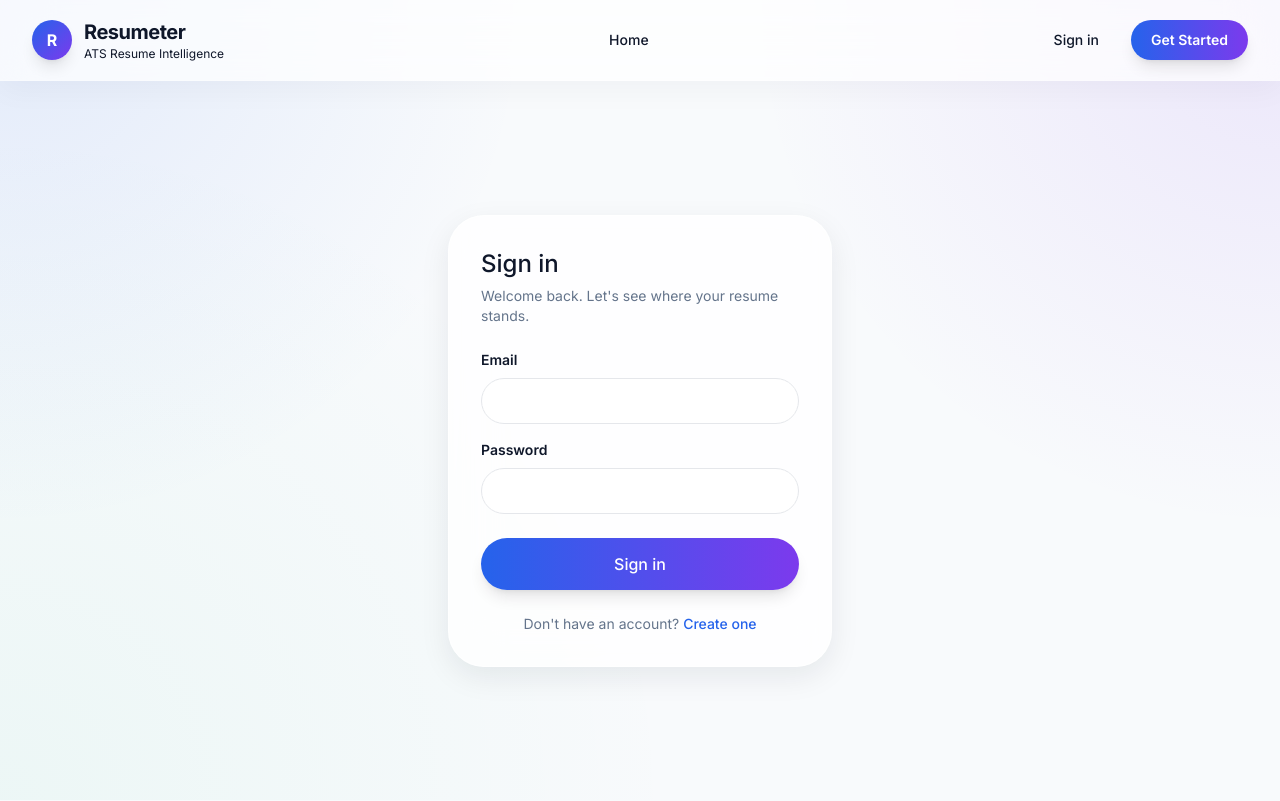
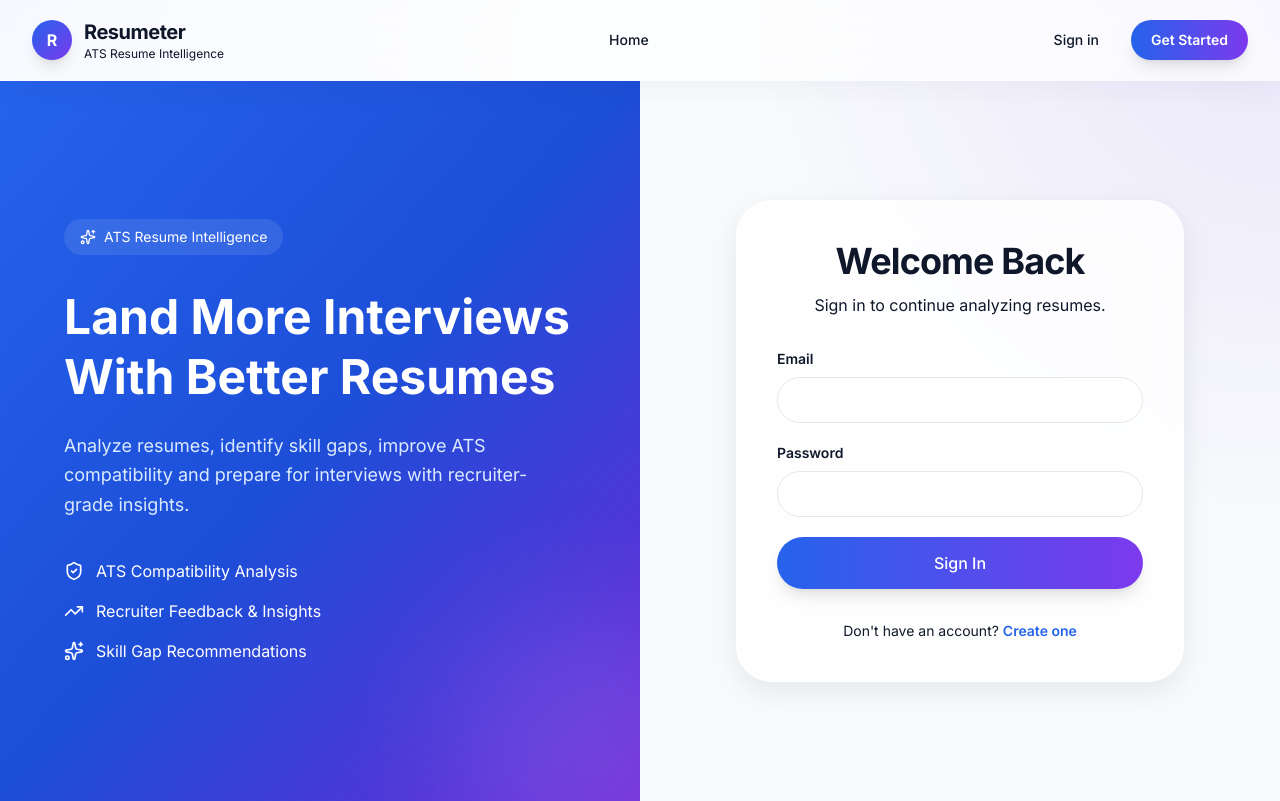
Before and after one commit to clickBait-404/AI-Resume-Analyzer, a React (Vite) app in the folder frontend/: page /login in a window 1280 px wide. Built offline with nearby package versions, Linux system fonts and the light colour scheme.

Commit message:
feat: redesign authentication experience with premium SaaS UI

```diff
--- a/frontend/src/pages/LoginPage.tsx
+++ b/frontend/src/pages/LoginPage.tsx
@@ -1,5 +1,7 @@
 import { useState, type FormEvent } from "react";
 import { Link, useNavigate } from "react-router-dom";
+import { Sparkles, ShieldCheck, TrendingUp } from "lucide-react";
+
 import { Navbar } from "../components/Navbar";
 import { Button } from "../components/Button";
 import { TextField } from "../components/TextField";
@@ -18,8 +20,10 @@ export function LoginPage() {
 
   const handleSubmit = async (e: FormEvent) => {
     e.preventDefault();
+
     setError(null);
     setIsSubmitting(true);
+
     try {
       await login(email, password);
       navigate("/dashboard");
@@ -33,12 +37,92 @@ export function LoginPage() {
   return (
     <div className="min-h-screen flex flex-col">
       <Navbar />
-      <div className="flex-1 flex items-center justify-center px-6 py-16">
-        <Card className="w-full max-w-sm p-8">
-          <h1 className="font-display text-2xl font-medium text-ink">Sign in</h1>
-          <p className="mt-1.5 text-sm text-slate">Welcome back. Let's see where your resume stands.</p>
 
-          <form onSubmit={handleSubmit} className="mt-6 flex flex-col gap-4" noValidate>
+      <div className="flex-1">
+        <div className="grid lg:grid-cols-2 min-h-[calc(100vh-80px)]">
+          {/* Left Branding Section */}
+          <div
+            className="
+              hidden
+              lg:flex
+              flex-col
+              justify-center
+              px-16
+              relative
+              overflow-hidden
+              bg-gradient-to-br
+              from-blue-600
+              via-blue-700
+              to-violet-700
+              text-white
+            "
+          >
+            <div className="relative z-10 max-w-lg">
+              <div className="inline-flex items-center gap-2 rounded-full bg-white/10 px-4 py-2 text-sm backdrop-blur">
+                <Sparkles size={16} />
+                ATS Resume Intelligence
+              </div>
+
+              <h1 className="mt-8 text-5xl font-bold leading-tight">
+                Land More Interviews With Better Resumes
+              </h1>
+
+              <p className="mt-6 text-lg text-blue-100 leading-relaxed">
+                Analyze resumes, identify skill gaps,
+                improve ATS compatibility and prepare
+                for interviews with recruiter-grade insights.
+              </p>
+
+              <div className="mt-10 space-y-4">
+                <div className="flex items-center gap-3">
+                  <ShieldCheck size={20} />
+                  <span>ATS Compatibility Analysis</span>
+                </div>
+
+                <div className="flex items-center gap-3">
+                  <TrendingUp size={20} />
+                  <span>Recruiter Feedback & Insights</span>
+                </div>
+
+                <div className="flex items-center gap-3">
+                  <Sparkles size={20} />
+                  <span>Skill Gap Recommendations</span>
+                </div>
+              </div>
+            </div>
+
+            <div
+              className="
+                absolute
+                -bottom-24
+                -right-24
+                h-72
+                w-72
+                rounded-full
+                bg-white/10
+                blur-3xl
+              "
+            />
+          </div>
+
+          {/* Right Form Section */}
+          <div className="flex items-center justify-center px-6 py-12">
+            <Card className="w-full max-w-md p-10">
+              <div className="text-center mb-8">
+                <h1 className="text-4xl font-bold tracking-tight text-slate-900">
+                  Welcome Back
+                </h1>
+
+                <p className="mt-3 text-slate-500">
+                  Sign in to continue analyzing resumes.
+                </p>
+              </div>
+
+              <form
+                onSubmit={handleSubmit}
+                className="flex flex-col gap-5"
+                noValidate
+              >
                 <TextField
                   label="Email"
                   type="email"
@@ -47,6 +131,7 @@ export function LoginPage() {
                   value={email}
                   onChange={(e) => setEmail(e.target.value)}
                 />
+
                 <TextField
                   label="Password"
                   type="password"
@@ -57,24 +142,53 @@ export function LoginPage() {
                 />
 
                 {error && (
-              <div role="alert" className="text-sm text-gap bg-gap-dim border border-gap/20 rounded px-3 py-2">
+                  <div
+                    role="alert"
+                    className="
+                      rounded-2xl
+                      border
+                      border-red-200
+                      bg-red-50
+                      text-red-700
+                      px-4
+                      py-3
+                      text-sm
+                    "
+                  >
                     {error}
                   </div>
                 )}
 
-            <Button type="submit" variant="primary" size="lg" disabled={isSubmitting} className="mt-2">
-              {isSubmitting ? "Signing in…" : "Sign in"}
+                <Button
+                  type="submit"
+                  variant="primary"
+                  size="lg"
+                  disabled={isSubmitting}
+                  className="w-full"
+                >
+                  {isSubmitting
+                    ? "Signing In..."
+                    : "Sign In"}
                 </Button>
               </form>
 
-          <p className="mt-6 text-sm text-slate text-center">
+              <p className="mt-8 text-center text-sm text-slate-500">
                 Don't have an account?{" "}
-            <Link to="/register" className="text-accent font-medium hover:underline">
+                <Link
+                  to="/register"
+                  className="
+                    font-semibold
+                    text-blue-600
+                    hover:text-blue-700
+                  "
+                >
                   Create one
                 </Link>
               </p>
             </Card>
           </div>
         </div>
+      </div>
+    </div>
   );
 }
--- a/frontend/src/pages/RegisterPage.tsx
+++ b/frontend/src/pages/RegisterPage.tsx
@@ -1,5 +1,12 @@
 import { useState, type FormEvent } from "react";
 import { Link, useNavigate } from "react-router-dom";
+import {
+  Sparkles,
+  CheckCircle,
+  ShieldCheck,
+  Rocket,
+} from "lucide-react";
+
 import { Navbar } from "../components/Navbar";
 import { Button } from "../components/Button";
 import { TextField } from "../components/TextField";
@@ -7,7 +14,6 @@ import { Card } from "../components/Card";
 import { useAuth } from "../context/AuthContext";
 import { extractErrorMessage } from "../lib/api";
 
-// Mirrors backend/schemas/auth.py UserRegister: password min_length=8.
 const MIN_PASSWORD_LENGTH = 8;
 
 export function RegisterPage() {
@@ -17,23 +23,34 @@ export function RegisterPage() {
   const [fullName, setFullName] = useState("");
   const [email, setEmail] = useState("");
   const [password, setPassword] = useState("");
+
   const [fieldError, setFieldError] = useState<string | null>(null);
   const [error, setError] = useState<string | null>(null);
+
   const [isSubmitting, setIsSubmitting] = useState(false);
 
   const handleSubmit = async (e: FormEvent) => {
     e.preventDefault();
+
     setError(null);
     setFieldError(null);
 
     if (password.length < MIN_PASSWORD_LENGTH) {
-      setFieldError(`Password must be at least ${MIN_PASSWORD_LENGTH} characters.`);
+      setFieldError(
+        `Password must be at least ${MIN_PASSWORD_LENGTH} characters.`
+      );
       return;
     }
 
     setIsSubmitting(true);
+
     try {
-      await register(email, password, fullName || undefined);
+      await register(
+        email,
+        password,
+        fullName || undefined
+      );
+
       navigate("/dashboard");
     } catch (err) {
       setError(extractErrorMessage(err));
@@ -45,27 +62,113 @@ export function RegisterPage() {
   return (
     <div className="min-h-screen flex flex-col">
       <Navbar />
-      <div className="flex-1 flex items-center justify-center px-6 py-16">
-        <Card className="w-full max-w-sm p-8">
-          <h1 className="font-display text-2xl font-medium text-ink">Create your account</h1>
-          <p className="mt-1.5 text-sm text-slate">Free to start. No credit card.</p>
 
-          <form onSubmit={handleSubmit} className="mt-6 flex flex-col gap-4" noValidate>
+      <div className="flex-1">
+        <div className="grid lg:grid-cols-2 min-h-[calc(100vh-80px)]">
+          {/* Left Branding Panel */}
+          <div
+            className="
+              hidden
+              lg:flex
+              flex-col
+              justify-center
+              px-16
+              relative
+              overflow-hidden
+              bg-gradient-to-br
+              from-blue-600
+              via-blue-700
+              to-violet-700
+              text-white
+            "
+          >
+            <div className="relative z-10 max-w-lg">
+              <div className="inline-flex items-center gap-2 rounded-full bg-white/10 px-4 py-2 text-sm backdrop-blur">
+                <Sparkles size={16} />
+                ATS Resume Intelligence
+              </div>
+
+              <h1 className="mt-8 text-5xl font-bold leading-tight">
+                Start Optimizing Your Resume Today
+              </h1>
+
+              <p className="mt-6 text-lg text-blue-100 leading-relaxed">
+                Create your account and unlock ATS analysis,
+                recruiter insights, interview preparation,
+                and personalized career recommendations.
+              </p>
+
+              <div className="mt-10 space-y-4">
+                <div className="flex items-center gap-3">
+                  <CheckCircle size={20} />
+                  <span>ATS Score Breakdown</span>
+                </div>
+
+                <div className="flex items-center gap-3">
+                  <ShieldCheck size={20} />
+                  <span>Recruiter Simulation</span>
+                </div>
+
+                <div className="flex items-center gap-3">
+                  <Rocket size={20} />
+                  <span>Career Growth Roadmaps</span>
+                </div>
+              </div>
+            </div>
+
+            <div
+              className="
+                absolute
+                -bottom-24
+                -right-24
+                h-72
+                w-72
+                rounded-full
+                bg-white/10
+                blur-3xl
+              "
+            />
+          </div>
+
+          {/* Right Form Section */}
+          <div className="flex items-center justify-center px-6 py-12">
+            <Card className="w-full max-w-md p-10">
+              <div className="text-center mb-8">
+                <h1 className="text-4xl font-bold tracking-tight text-slate-900">
+                  Create Account
+                </h1>
+
+                <p className="mt-3 text-slate-500">
+                  Start improving your ATS score today.
+                </p>
+              </div>
+
+              <form
+                onSubmit={handleSubmit}
+                className="flex flex-col gap-5"
+                noValidate
+              >
                 <TextField
-              label="Full name"
+                  label="Full Name"
                   type="text"
                   autoComplete="name"
                   value={fullName}
-              onChange={(e) => setFullName(e.target.value)}
+                  onChange={(e) =>
+                    setFullName(e.target.value)
+                  }
                 />
+
                 <TextField
                   label="Email"
                   type="email"
                   autoComplete="email"
                   required
                   value={email}
-              onChange={(e) => setEmail(e.target.value)}
+                  onChange={(e) =>
+                    setEmail(e.target.value)
+                  }
                 />
+
                 <TextField
                   label="Password"
                   type="password"
@@ -73,30 +176,65 @@ export function RegisterPage() {
                   required
                   minLength={MIN_PASSWORD_LENGTH}
                   value={password}
-              onChange={(e) => setPassword(e.target.value)}
+                  onChange={(e) =>
+                    setPassword(e.target.value)
+                  }
                   error={fieldError || undefined}
-              helperText={!fieldError ? `At least ${MIN_PASSWORD_LENGTH} characters` : undefined}
+                  helperText={
+                    !fieldError
+                      ? `Minimum ${MIN_PASSWORD_LENGTH} characters`
+                      : undefined
+                  }
                 />
 
                 {error && (
-              <div role="alert" className="text-sm text-gap bg-gap-dim border border-gap/20 rounded px-3 py-2">
+                  <div
+                    role="alert"
+                    className="
+                      rounded-2xl
+                      border
+                      border-red-200
+                      bg-red-50
+                      text-red-700
+                      px-4
+                      py-3
+                      text-sm
+                    "
+                  >
                     {error}
                   </div>
                 )}
 
-            <Button type="submit" variant="primary" size="lg" disabled={isSubmitting} className="mt-2">
-              {isSubmitting ? "Creating account…" : "Create account"}
+                <Button
+                  type="submit"
+                  variant="primary"
+                  size="lg"
+                  disabled={isSubmitting}
+                  className="w-full"
+                >
+                  {isSubmitting
+                    ? "Creating Account..."
+                    : "Create Account"}
                 </Button>
               </form>
 
-          <p className="mt-6 text-sm text-slate text-center">
+              <p className="mt-8 text-center text-sm text-slate-500">
                 Already have an account?{" "}
-            <Link to="/login" className="text-accent font-medium hover:underline">
-              Sign in
+                <Link
+                  to="/login"
+                  className="
+                    font-semibold
+                    text-blue-600
+                    hover:text-blue-700
+                  "
+                >
+                  Sign In
                 </Link>
               </p>
             </Card>
           </div>
         </div>
+      </div>
+    </div>
   );
 }
```
Lines whose indentation alone changed are shown as unchanged.
